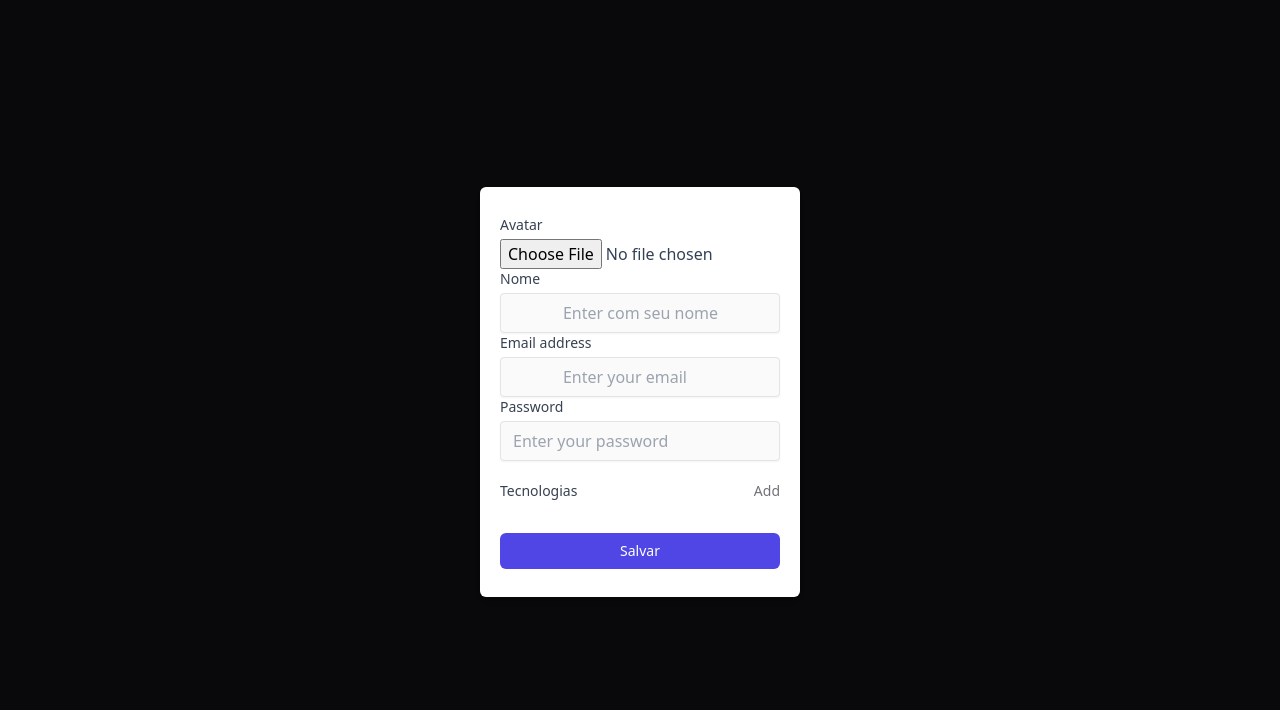
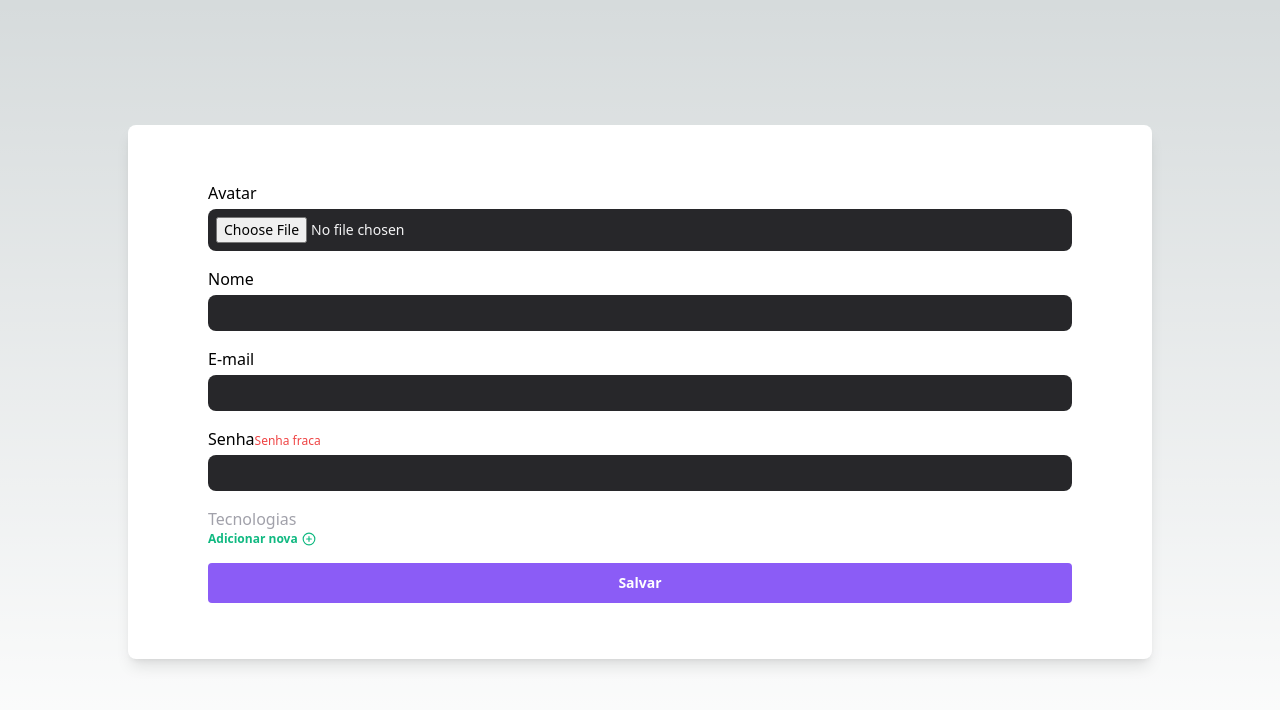
Before and after one commit to diogomfc/Next13-Forms-Avancados, a Next.js app: page /Forms in a window 1280 px wide. Shown: the top 710 px of the page. Built offline with nearby package versions, Linux system fonts and the light colour scheme.

Commit message:
Composition components

```diff
--- a/src/app/Forms/components/Input.tsx
+++ b/src/app/Forms/components/Input.tsx
@@ -10,7 +10,7 @@ export function Input({ name, ...rest }: InputProps) {
   return (
     <div className="flex flex-col gap-1">
       <input
-        className="text-slate-700"
+        className="flex flex-col gap-1 text-sm bg-zinc-800 text-zinc-100 p-2 rounded-lg"
         id={name}
         name={name}
         {...register(name)}
--- a/src/app/Forms/components/Label.tsx
+++ b/src/app/Forms/components/Label.tsx
@@ -1,5 +1,5 @@
 type LabelProps = React.LabelHTMLAttributes<HTMLLabelElement>;
 
 export function Label({ ...rest }: LabelProps) {
-  return <label className="text-slate-700" {...rest} />;
+  return <label className="last:text-zinc-400" {...rest} />;
 }
--- a/src/app/Forms/page.tsx
+++ b/src/app/Forms/page.tsx
@@ -33,35 +33,60 @@ const ACCEPTED_IMAGE_TYPES = [
 ];
 
 const createUserSchema = z.object({
-  avatar: z
-    .instanceof(FileList)
-    .refine((files) => files.length > 0, 'Avatar é obrigatório')
-    .refine((files) => files[0].size < 1000000, 'Tamanho máximo de 1MB')
-    .transform((files) => files[0]),
   name: z
     .string()
-    .nonempty('Nome obrigatório')
+    .nonempty({
+      message: 'O nome é obrigatório',
+    })
     .transform((name) => {
       return name
         .trim()
         .split(' ')
-        .map((word) => word[0].toUpperCase() + word.slice(1).toLowerCase())
+        .map((word) => word[0].toLocaleUpperCase().concat(word.substring(1)))
         .join(' ');
     }),
-  email: z.string().email('Email inválido').nonempty('Email obrigatório'),
-  password: z.string().min(6, 'Senha deve ter no mínimo 6 caracteres'),
+  email: z
+    .string()
+    .nonempty({
+      message: 'O e-mail é obrigatório',
+    })
+    .email({
+      message: 'Formato de e-mail inválido',
+    })
+    .toLowerCase(),
+  password: z
+    .string()
+    .nonempty({
+      message: 'A senha é obrigatória',
+    })
+    .min(6, {
+      message: 'A senha precisa ter no mínimo 6 caracteres',
+    }),
   techs: z
     .array(
       z.object({
-        title: z.string().nonempty('title é obrigatório'),
-        level: z.coerce
-          .number()
-          .int()
-          .min(1, 'maior que 0')
-          .max(10, 'menor que 10'),
+        title: z
+          .string()
+          .nonempty({ message: 'O nome da tecnologia é obrigatório' }),
       })
     )
-    .min(1, 'Deve ter no mínimo 1 tech'),
+    .min(3, {
+      message: 'Pelo menos 3 tecnologias devem ser informadas.',
+    }),
+  avatar: z
+    .instanceof(FileList)
+    .refine((files) => !!files.item(0), 'A imagem de perfil é obrigatória')
+    .refine(
+      (files) => files.item(0)?.size <= MAX_FILE_SIZE,
+      `Tamanho máximo de 5MB`
+    )
+    .refine(
+      (files) => ACCEPTED_IMAGE_TYPES.includes(files.item(0)?.type),
+      'Formato de imagem inválido'
+    )
+    .transform((files) => {
+      return files.item(0);
+    }),
 });
 
 type CreateUserFormData = z.infer<typeof createUserSchema>;
@@ -69,205 +94,181 @@ type CreateUserFormData = z.infer<typeof createUserSchema>;
 export default function App() {
   const [output, setOutput] = useState<CreateUserFormData>();
 
-  const {
-    register,
-    handleSubmit,
-    formState: { errors },
-    control,
-  } = useForm<CreateUserFormData>({
+  const createUserForm = useForm<CreateUserFormData>({
     resolver: zodResolver(createUserSchema),
   });
+
+  async function createUser(data: CreateUserFormData) {
+    const { data: uploadData, error } = await supabase.storage
+      .from('forms-react')
+      .upload(`avatars/${data.avatar?.name}`, data.avatar, {
+        cacheControl: '3600',
+        upsert: false,
+      });
+
+    console.log(uploadData);
+
+    setOutput(
+      data as CreateUserFormData & {
+        avatar: {
+          name: string;
+          size: number;
+          type: string;
+          url: string;
+        };
+      }
+    );
+  }
+
+  const {
+    handleSubmit,
+    formState: { isSubmitting },
+    watch,
+    control,
+  } = createUserForm;
+
+  const userPassword = watch('password');
+  const isPasswordStrong = new RegExp(
+    '(?=.*[a-z])(?=.*[A-Z])(?=.*[0-9])(?=.*[^A-Za-z0-9])(?=.{8,})'
+  ).test(userPassword);
 
   const { fields, append, remove } = useFieldArray({
     control,
     name: 'techs',
   });
 
-  async function createUserForm(data: CreateUserFormData) {
-    await supabase.storage
-      .from('forms-react')
-      .upload(data.avatar.name, data.avatar, {
-        cacheControl: '3600',
-        upsert: false,
-      });
-    setOutput(data as CreateUserFormData);
-    console.log(data.avatar);
-  }
-
   function addNewTech() {
-    append({ title: '', level: 0 });
+    append({ title: '' });
   }
 
   return (
-    <main className="h-screen bg-zinc-950 flex flex-col items-center justify-center gap-4">
+    <main className="h-screen flex flex-row gap-6 items-center justify-center">
+      <FormProvider {...createUserForm}>
         <form
-        onSubmit={handleSubmit(createUserForm)}
-        className="w-full max-w-xs bg-white rounded-md shadow-md overflow-hidden gap-4"
+          onSubmit={handleSubmit(createUser)}
+          className="
+            w-full
+            max-w-md
+            bg-white
+            rounded-lg
+            shadow-lg
+
+            px-8
+            pt-6
+            pb-8
+            mb-4
+            flex
+            flex-col
+            gap-4
+
+            dark:bg-gray-950
+            dark:text-gray-100
+
+            sm:max-w-xl
+            sm:shadow-lg
+            sm:px-10
+            sm:py-8
+
+            md:max-w-2xl
+            md:px-12
+            md:py-10
+
+            lg:max-w-4xl
+            lg:px-16
+            lg:py-12
+
+            xl:max-w-5xl
+            xl:px-20
+            xl:py-14
+
+            2xl:max-w-6xl
+            2xl:px-24
+            2xl:py-16
+
+
+          "
         >
-        <div className="px-5 py-7">
-          <div className="flex flex-col gap-1">
-            <label
-              htmlFor="avatar"
-              className="text-sm font-medium text-gray-700"
-            >
-              Avatar
-            </label>
-            <input
-              id="avatar"
-              type="file"
-              accept="image/*"
-              name="avatar"
-              {...register('avatar')}
-              className=" text-slate-700"
-            />
-            {errors.avatar && (
-              <span className="text-red-500 text-xs">
-                {errors.avatar.message}
-              </span>
+          <Forms.Field>
+            <Forms.Label htmlFor="avatar">Avatar</Forms.Label>
+            <Forms.Input type="file" name="avatar" />
+            <Forms.ErrorMessage field="avatar" />
+          </Forms.Field>
+
+          <Forms.Field>
+            <Forms.Label htmlFor="name">Nome</Forms.Label>
+            <Forms.Input type="name" name="name" />
+            <Forms.ErrorMessage field="name" />
+          </Forms.Field>
+
+          <Forms.Field>
+            <Forms.Label htmlFor="email">E-mail</Forms.Label>
+            <Forms.Input type="email" name="email" />
+            <Forms.ErrorMessage field="email" />
+          </Forms.Field>
+
+          <Forms.Field>
+            <Forms.Label htmlFor="password">
+              Senha
+              {isPasswordStrong ? (
+                <span className="text-xs text-emerald-600">Senha forte</span>
+              ) : (
+                <span className="text-xs text-red-500">Senha fraca</span>
               )}
-          </div>
-          <div className="flex flex-col gap-1">
-            <label htmlFor="name" className="text-sm font-medium text-gray-700">
-              Nome
-            </label>
-            <input
-              id="name"
-              type="text"
-              name="name"
-              placeholder="
-            Enter com seu nome"
-              className="border border-zinc-200 shadow-sm rounded h-10 px-3  bg-zinc-50 text-slate-700"
-              {...register('name')}
-            />
-            {errors.name && (
-              <span className="text-red-500 text-xs">
-                {errors.name.message}
-              </span>
-            )}
-          </div>
-          <div className="flex flex-col gap-1">
-            <label
-              htmlFor="email"
-              className="text-sm font-medium text-gray-700"
-            >
-              Email address
-            </label>
-            <input
-              id="email"
-              type="email"
-              name="email"
-              placeholder="
-            Enter your email"
-              autoComplete="email"
-              className="border border-zinc-200 shadow-sm rounded h-10 px-3  bg-zinc-50 text-slate-700"
-              {...register('email')}
-            />
-            {errors.email && (
-              <span className="text-red-500 text-xs">
-                {errors.email.message}
-              </span>
-            )}
-          </div>
-          <div className="flex flex-col gap-1">
-            <label
-              htmlFor="password"
-              className="text-sm font-medium text-gray-700"
-            >
-              Password
-            </label>
-            <input
-              id="password"
-              type="password"
-              name="password"
-              placeholder="Enter your password"
-              autoComplete="current-password"
-              className="border border-zinc-200 shadow-sm rounded h-10 px-3  bg-zinc-50 text-slate-700"
-              {...register('password')}
-            />
-            {errors.password && (
-              <span className="text-red-500 text-xs">
-                {errors.password.message}
-              </span>
-            )}
-          </div>
-          <div className="flex flex-col gap-1 py-5 ">
-            <label
-              htmlFor="techs"
-              className="text-sm font-medium text-gray-700 flex items-center gap-2 justify-between"
-            >
+            </Forms.Label>
+            <Forms.Input type="password" name="password" />
+            <Forms.ErrorMessage field="password" />
+          </Forms.Field>
+
+          <Forms.Field>
+            <Forms.Label>
               Tecnologias
               <button
                 type="button"
-                onClick={() => addNewTech()}
-                className="text-sm font-medium text-zinc-500"
+                onClick={addNewTech}
+                className="text-emerald-500 font-semibold text-xs flex items-center gap-1"
               >
-                Add
+                Adicionar nova
+                <PlusCircle size={14} />
               </button>
-            </label>
+            </Forms.Label>
+            <Forms.ErrorMessage field="techs" />
 
-            {fields.map((field, index) => (
-              <div key={field.id} className="flex gap-2">
-                <div>
-                  {/* <label
-                  htmlFor={`techs[${index}].title`}
-                  className="text-sm font-medium text-gray-700"
+            {fields.map((field, index) => {
+              const fieldName = `techs.${index}.title`;
+
+              return (
+                <Forms.Field key={field.id}>
+                  <div className="flex gap-2 items-center">
+                    <Forms.Input type={fieldName} name={fieldName} />
+                    <button
+                      type="button"
+                      onClick={() => remove(index)}
+                      className="text-red-500"
                     >
-                  Tech
-                </label> */}
-                  <input
-                    id={`techs[${index}].title`}
-                    type="text"
-                    name={`techs[${index}].title`}
-                    placeholder="Enter your tech"
-                    className="border border-zinc-200 shadow-sm rounded h-10 px-3  bg-zinc-50 text-slate-700"
-                    {...register(`techs.${index}.title`)}
-                  />
-                  {errors.techs?.[index]?.title && (
-                    <span className="text-red-500 text-xs">
-                      {errors.techs?.[index]?.title.message}
-                    </span>
-                  )}
+                      <XCircle size={14} />
+                    </button>
                   </div>
-                <div>
-                  {/* <label
-                  htmlFor={`techs[${index}].level`}
-                  className="text-sm font-medium text-gray-700"
-                >
-                  Level
-                </label> */}
-                  <input
-                    id={`techs[${index}].level`}
-                    type="number"
-                    name={`techs[${index}].level`}
-                    placeholder="Enter your level"
-                    className="border border-zinc-200 shadow-sm rounded h-10 w-16 px-3 bg-zinc-50 text-slate-700"
-                    {...register(`techs.${index}.level`)}
-                  />
-                  {errors.techs?.[index]?.level && (
-                    <span className="text-red-500 text-xs">
-                      {errors.techs?.[index]?.level.message}
-                    </span>
-                  )}
-                </div>
-              </div>
-            ))}
-            {errors.techs && (
-              <span className="text-red-500 text-xs">
-                {errors.techs.message}
-              </span>
-            )}
-          </div>
+                  <Forms.ErrorMessage field={fieldName} />
+                </Forms.Field>
+              );
+            })}
+          </Forms.Field>
+
           <button
             type="submit"
-            className="mt-3 w-full bg-indigo-600 text-white px-4 py-2 rounded-md text-sm font-medium hover:bg-indigo-700 focus:outline-none focus:ring-2 focus:ring-offset-2 focus:ring-indigo-500"
+            disabled={isSubmitting}
+            className="bg-violet-500 text-white rounded px-3 h-10 font-semibold text-sm hover:bg-violet-600"
           >
             Salvar
           </button>
-        </div>
         </form>
-      <pre>
-        <code>{JSON.stringify(output, null, 2)}</code>
+      </FormProvider>
+
+      {output && (
+        <pre className="text-sm bg-zinc-800 text-zinc-100 p-6 rounded-lg">
+          {output && JSON.stringify(output, null, 2)}
         </pre>
+      )}
     </main>
   );
 }
```
Lines whose indentation alone changed are shown as unchanged.
